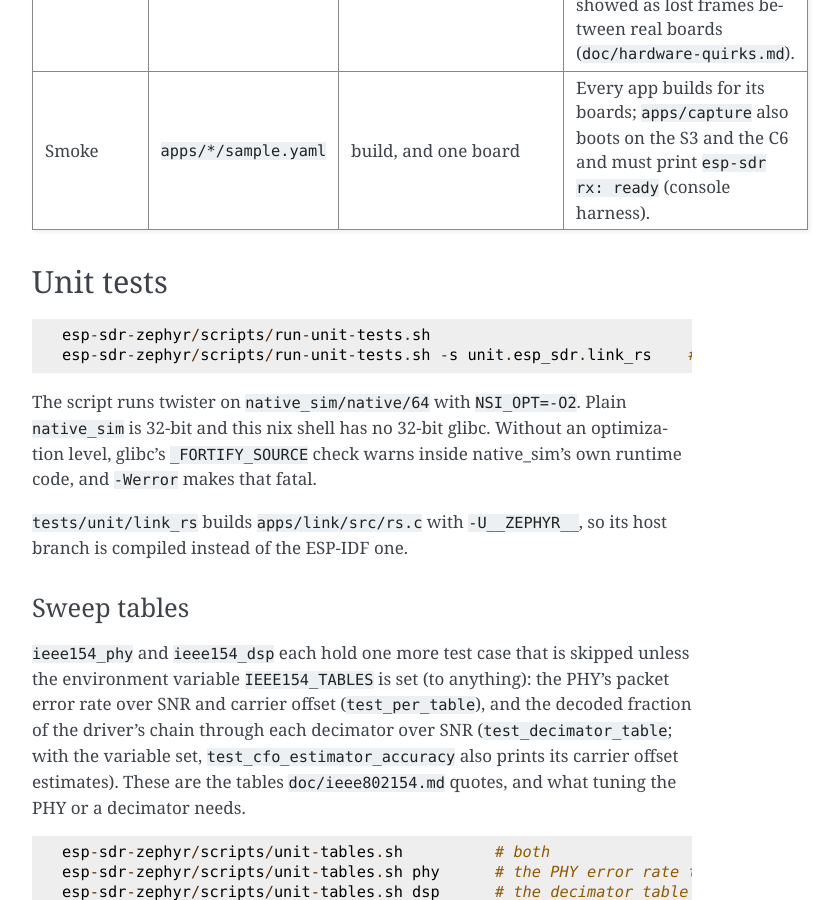
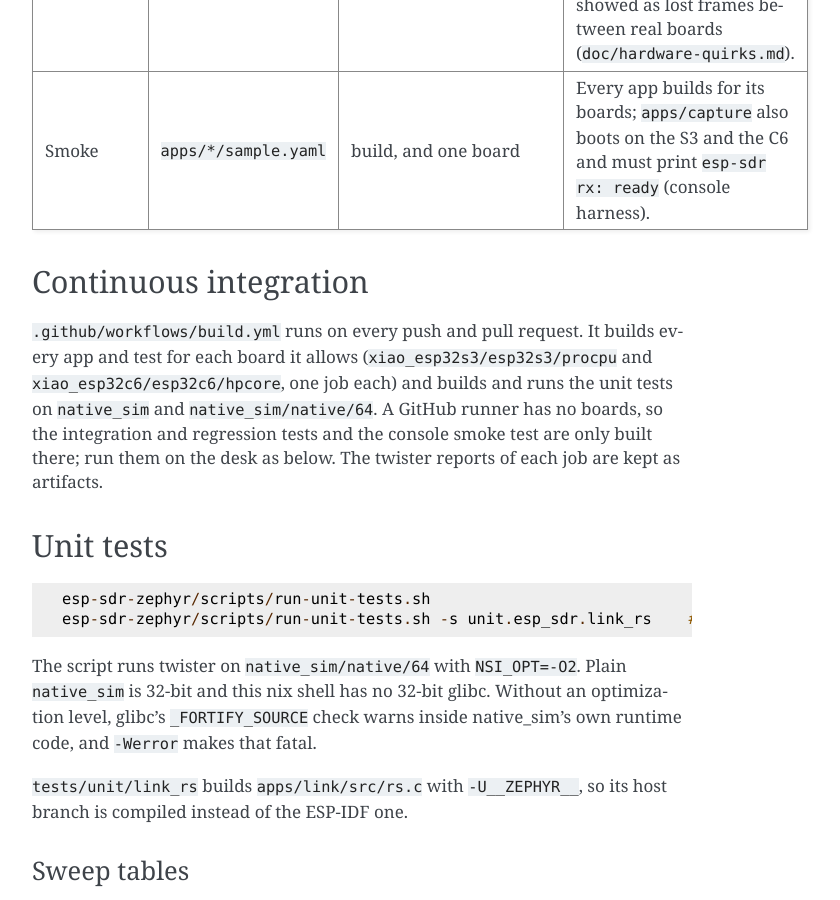
Before and after one commit to cyber-murmel/esp-sdr-zephyr, a Sphinx documentation site: the page built from doc/testing.md, in a window 1280 px wide and 900 px high, scrolled down 1065 px. Shown: the whole window, without its empty margins (388-1228 px from the left). Built offline with Sphinx 7.4.7, drawn with Linux system fonts in a browser that asks for light colours; some of the changed text lies outside the part shown.

Commit message:
ci: build every app and test, run the unit tests
As Zephyr's example application does: one job per board builds every
app and test it allows (xiao_esp32s3 and xiao_esp32c6), and one job
builds and runs the unit tests on native_sim and native_sim/native/64.
The runner has no boards, so the integration and regression tests are
only built. Each job keeps its twister reports as artifacts.
doc/testing.md describes it.

Co-Authored-By: Claude Opus 5.5 <noreply@anthropic.com>

```diff
--- a/doc/testing.md
+++ b/doc/testing.md
@@ -9,6 +9,15 @@ end to end under twister (that one is deployed by hand, see below). Four tiers:
 | Integration | `tests/integration/` | one real board | ztest on the radio itself. `esp_sdr_rx_api`: the receive API's contract (error codes, bounds, one real capture per supported rate). Needs no antenna, peer or host tool and never transmits. |
 | Regression | `tests/regression/` | two real boards | pytest through twister's multi-board harness. `ieee802154_link`: the C6 native radio and the S3 software radio exchange `apps/wpan` test frames both ways on channels 11, 15, 20 and 25, plus ACK requests. Guards against the two bugs that only ever showed as lost frames between real boards (`doc/hardware-quirks.md`). |
 | Smoke | `apps/*/sample.yaml` | build, and one board | Every app builds for its boards; `apps/capture` also boots on the S3 and the C6 and must print `esp-sdr rx: ready` (console harness). |
+
+## Continuous integration
+
+`.github/workflows/build.yml` runs on every push and pull request. It builds every app and test
+for each board it allows (`xiao_esp32s3/esp32s3/procpu` and `xiao_esp32c6/esp32c6/hpcore`, one job
+each) and builds and runs the unit tests on `native_sim` and `native_sim/native/64`. A GitHub
+runner has no boards, so the integration and regression tests and the console smoke test are only
+built there; run them on the desk as below. The twister reports of each job are kept as
+artifacts.
 
 ## Unit tests
 
```
Also changed, not shown: README.md (+1 -1 lines), 1 other file.
